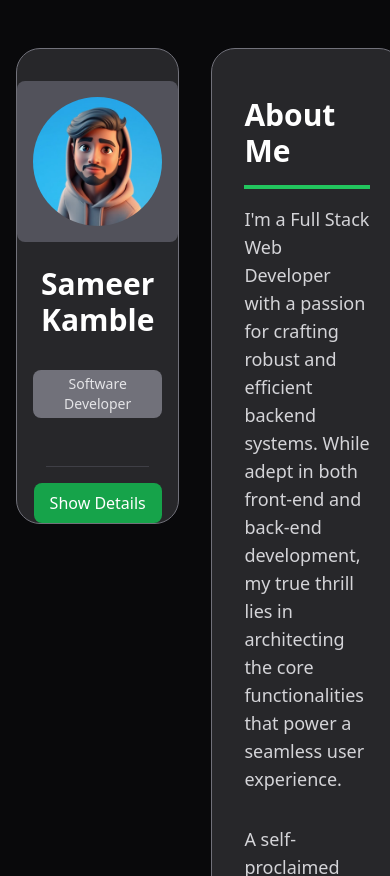
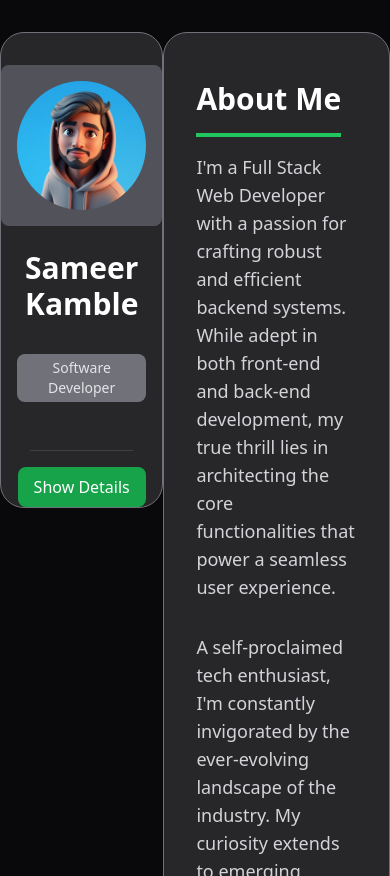
Before and after one commit to sameer1130/portfolio, a Next.js app: page / in a window 390 px wide. Built offline with nearby package versions, Linux system fonts and the light colour scheme.

Commit message:
chaanges for lg screen size

```diff
--- a/components/MainPage.tsx
+++ b/components/MainPage.tsx
@@ -5,14 +5,14 @@ export default function MainPage() {
   return (
     <div className="flex h-screen overflow-hidden lg:pb-12">
       {/* Main container for both sections */}
-      <div className="flex lg:px-20 lg:pt-12 w-full h-full overflow-y-auto ">
+      <div className="flex lg:px-8 lg:pt-12 xl:px-20 xl:pt-12 w-full h-full overflow-y-auto ">
         {/* Bio Section */}
-        <div className=" lg:ml-8 p-4 w-full xl:max-w-[25%] lg:ml-0">
+        <div className="lg:py-4 xl:ml-8  xl:p-4 xl:w-full xl:max-w-[25%] xl:ml-0">
           <Bio />
         </div>
 
         {/* AboutMe Section */}
-        <div className="p-4 flex-1 lg:mr-[40px] lg:ml-[-40px] lg:pb-8">
+        <div className="lg:py-4 xl:p-4 xl:mr-[40px] xl:ml-[-40px] xl:pb-8">
           <AboutMe />
         </div>
       </div>
--- a/components/Resume.tsx
+++ b/components/Resume.tsx
@@ -6,7 +6,7 @@ import SkillCard from "./SkillCard"
 
 export default function Resume() {
     return (
-        <div className="mb-6">
+        <div className="lg:py-4 mb-6">
 
         <div className="flex justify-start py-4 items-center font-bold text-2xl mt-4">
             <div className="flex justify-center items-center p-2 border border-zinc-500 bg-zinc-600 rounded-lg p-2">
```
